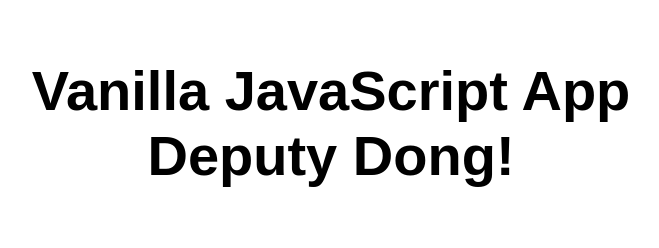
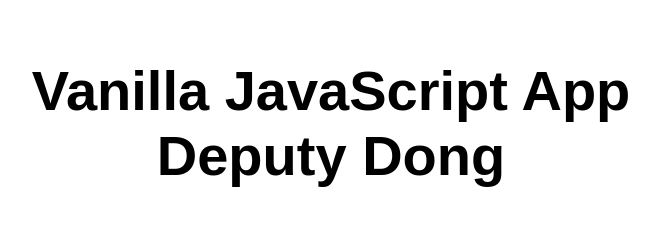
Before and after one commit to brian-olson-usps/my-first-static-web-app, a plain HTML site: page src/index.html in a window 1280 px wide. Shown: the whole page, without its empty margins (309-968 px from the left). Drawn offline with Linux system fonts and the light colour scheme.

Commit message:
Remove !

```diff
--- a/src/index.html
+++ b/src/index.html
@@ -10,7 +10,7 @@
 
 <body>
   <main>
-    <h1>Vanilla JavaScript App Deputy Dong!</h1>
+    <h1>Vanilla JavaScript App Deputy Dong</h1>
   </main>
 </body>
 
```
